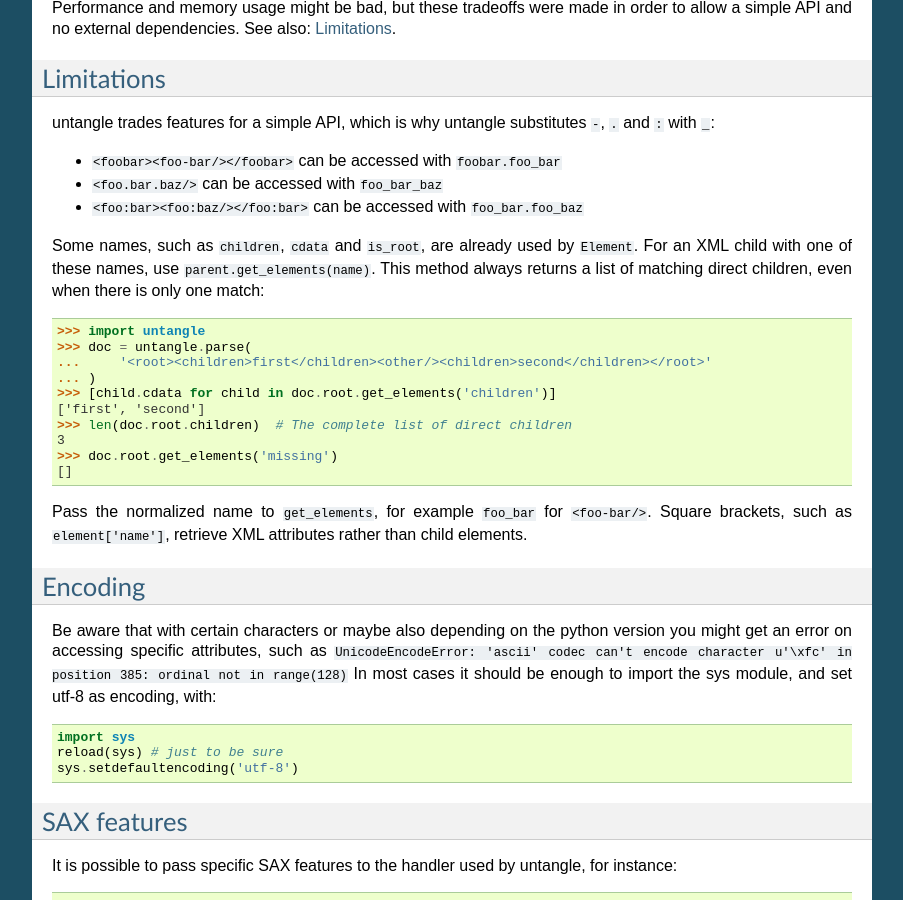
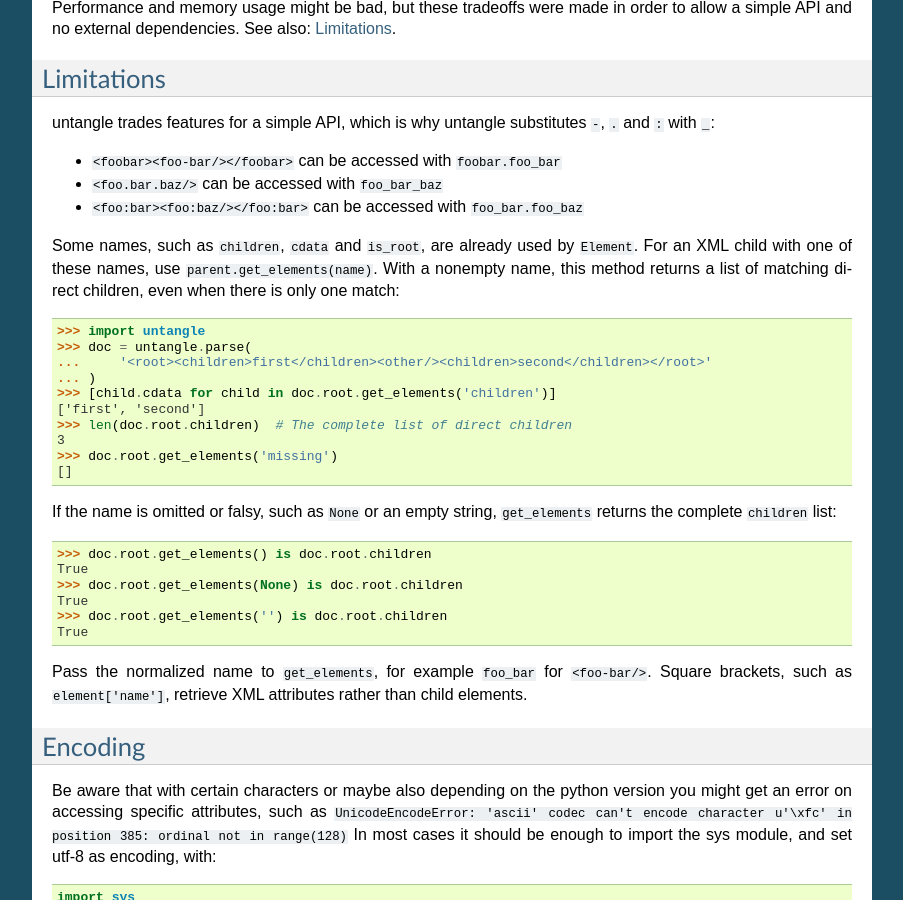
Before and after one commit to stchris/untangle, a Sphinx documentation site: the page built from docs/index.rst, in a window 1280 px wide and 900 px high, scrolled down 1458 px. Shown: the whole window, without its empty margins (198-1101 px from the left). Built offline with Sphinx 7.4.7, drawn with Linux system fonts in a browser that asks for light colours.

Commit message:
Document get_elements behavior for omitted and empty names

```diff
--- a/docs/index.rst
+++ b/docs/index.rst
@@ -74,8 +74,8 @@ untangle trades features for a simple API, which is why untangle substitutes ``-
 
 Some names, such as ``children``, ``cdata`` and ``is_root``, are already used
 by ``Element``. For an XML child with one of these names, use
-``parent.get_elements(name)``. This method always returns a list of matching
-direct children, even when there is only one match::
+``parent.get_elements(name)``. With a nonempty name, this method returns a list
+of matching direct children, even when there is only one match::
 
     >>> import untangle
     >>> doc = untangle.parse(
@@ -87,6 +87,16 @@ direct children, even when there is only one match::
     3
     >>> doc.root.get_elements('missing')
     []
+
+If the name is omitted or falsy, such as ``None`` or an empty string,
+``get_elements`` returns the complete ``children`` list::
+
+    >>> doc.root.get_elements() is doc.root.children
+    True
+    >>> doc.root.get_elements(None) is doc.root.children
+    True
+    >>> doc.root.get_elements('') is doc.root.children
+    True
 
 Pass the normalized name to ``get_elements``, for example ``foo_bar`` for
 ``<foo-bar/>``. Square brackets, such as ``element['name']``, retrieve XML
--- a/src/untangle/__init__.py
+++ b/src/untangle/__init__.py
@@ -61,7 +61,10 @@ class Element:
 
     def get_elements(self, name=None):
         """
-        Find a child element by name
+        Return direct children matching the normalized name.
+
+        If name is omitted or falsy (for example, None or an empty string),
+        return the complete children list.
         """
         if name:
             return [e for e in self.children if e._name == name]
```
